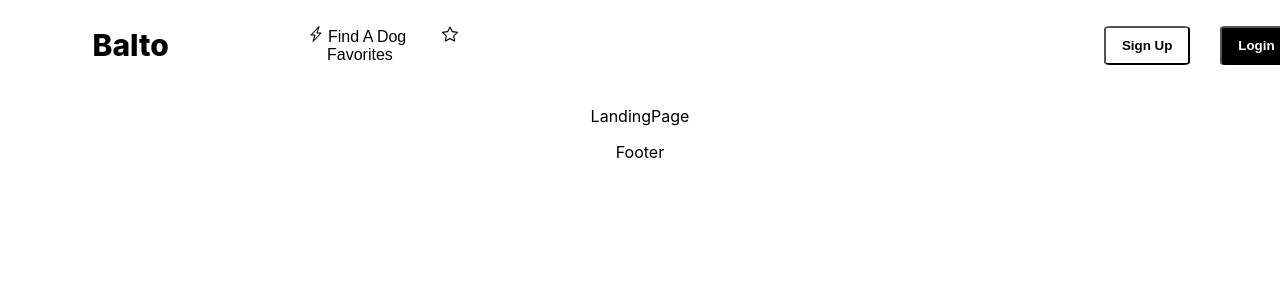
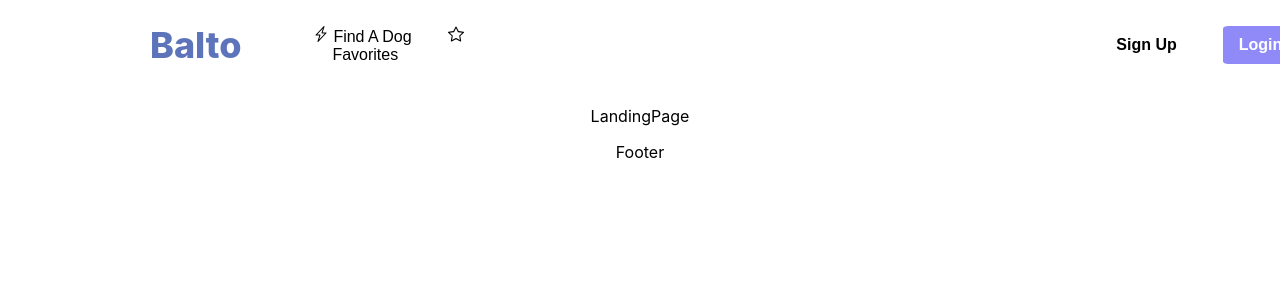
Before and after one commit to Balto-ai/balto-app, a React (Create React App) app in the folder balto-ui/: page / in a window 1280 px wide. Shown: the top 300 px of the page. Built offline with nearby package versions, Linux system fonts and the light colour scheme.

Commit message:
updated navbar

```diff
--- a/balto-ui/src/components/NavBar/NavBar.css
+++ b/balto-ui/src/components/NavBar/NavBar.css
@@ -11,7 +11,9 @@
 }
 .logo{
     font-weight: 800;
-    font-size: 30px;
+    font-size: 36px;
+    color: #5d74bb;
+    text-decoration: none;
 }
 .navbar .header {
     width: 100%;
@@ -55,13 +57,18 @@
     width: 20%;
 }
 .navbar-btns{
+    font-size: 16px;
     font-weight: 600;
     background-color: white;
     margin-left: 30px;
+    border: none;
     border-radius: 7%;
     padding: 10px 16px 10px 16px;
+    cursor: pointer;
 }
+
 #login{
-    background-color: black;
+    background-color: #908af8;
+    border: none;
     color: white;
 }
--- a/balto-ui/src/components/NavBar/NavBar.jsx
+++ b/balto-ui/src/components/NavBar/NavBar.jsx
@@ -8,7 +8,7 @@ export default function NavBar() {
   return (
     <div className='navbar'>
       <div className='header'>
-        <div className='logo'>Balto</div>
+        <div className='logo'><Link to="/" className='logo'>Balto</Link></div>
         <div className='navlinks-div'>
           <NavLinks className="nav-link"/>
         </div>
```
